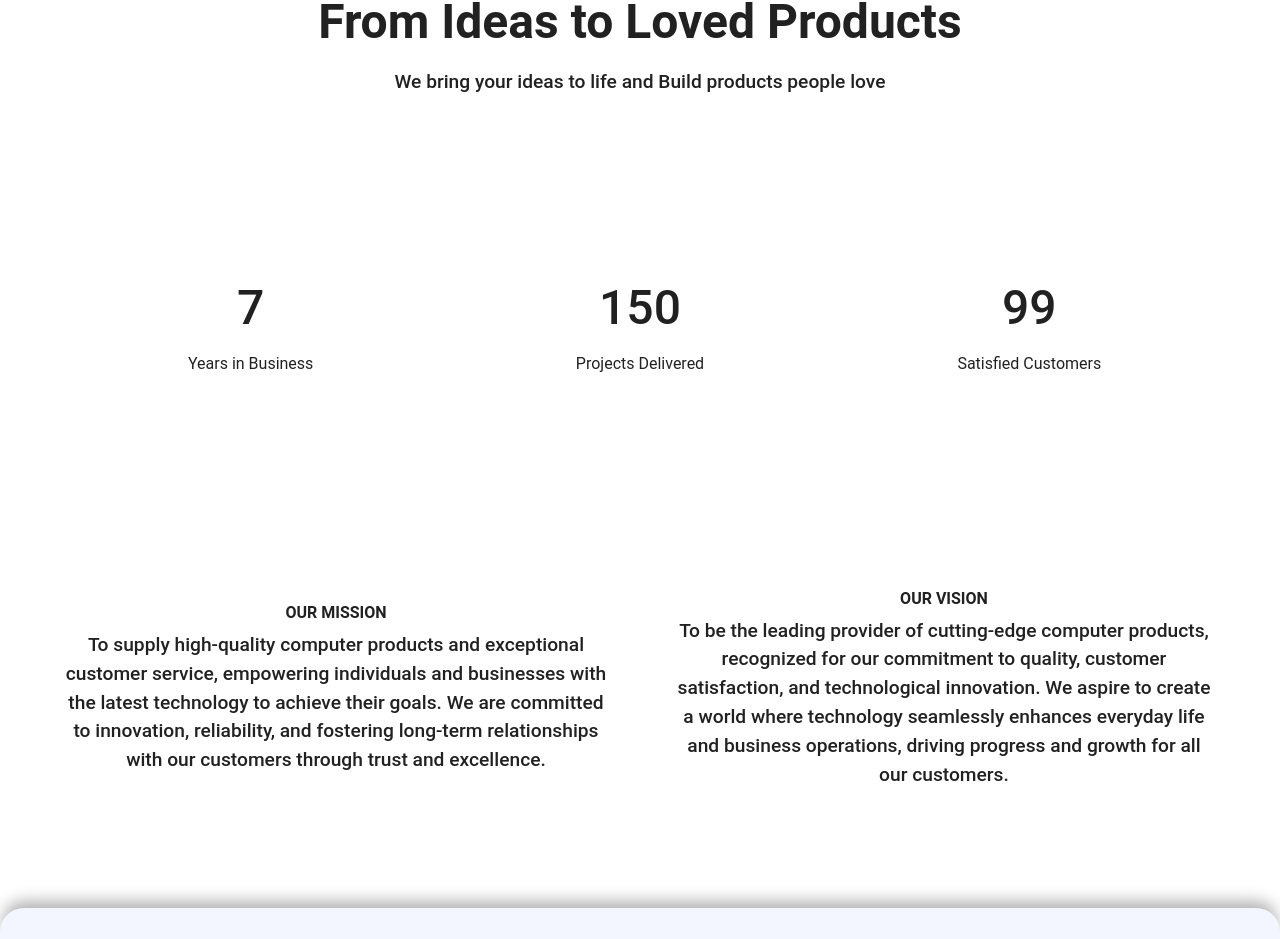
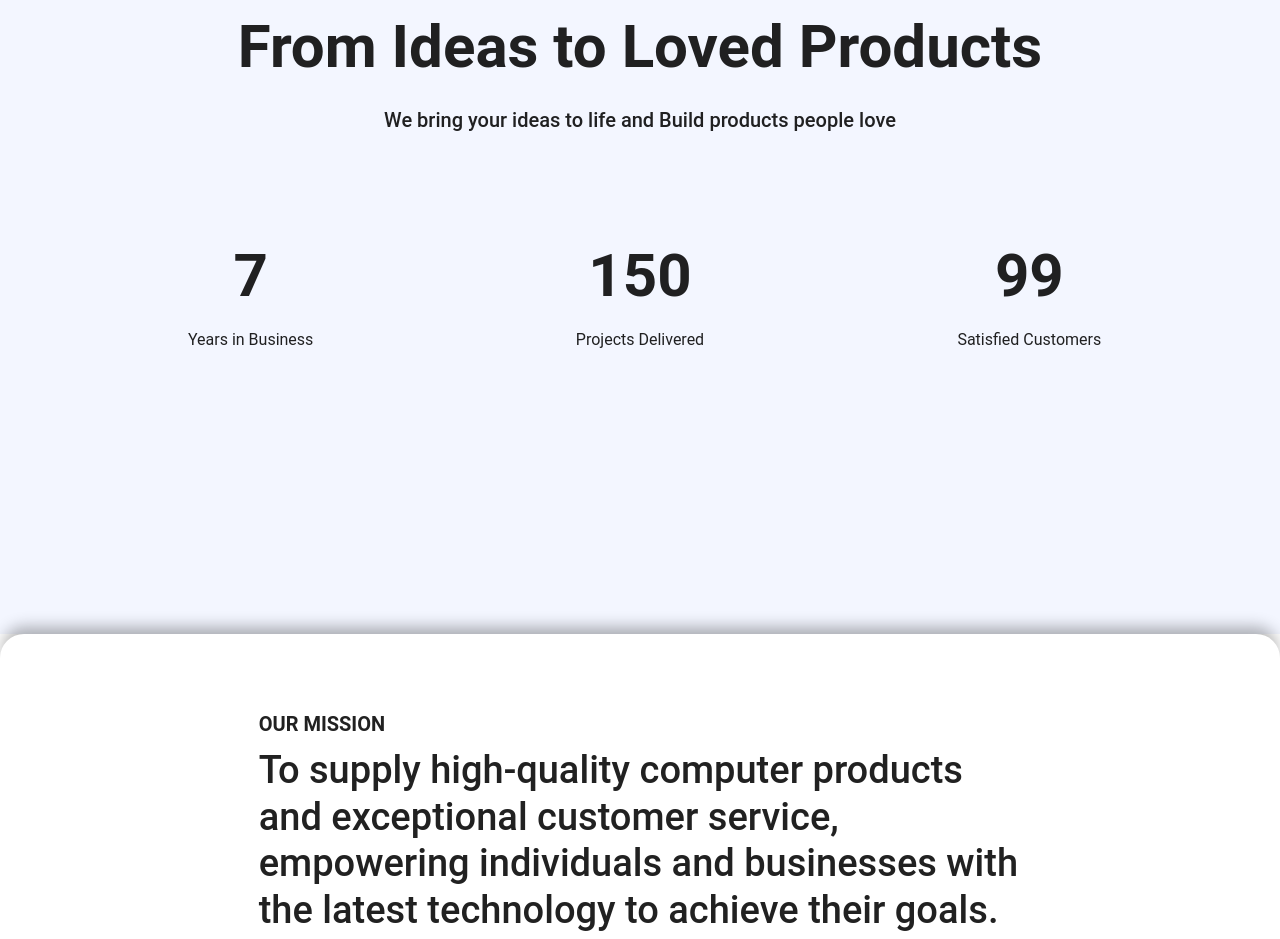
Before and after one commit to dev-artlouise/BH-website, a React (Vite) app: page /about-us in a window 1280 px wide. Shown: the part 166-1105 px from the top of the page. Built offline with nearby package versions, Linux system fonts and the light colour scheme; no server answers.

Commit message:
partial updated about us page

```diff
--- a/src/layouts/about/Introduction.jsx
+++ b/src/layouts/about/Introduction.jsx
@@ -1,7 +1,9 @@
 import { Typography, Box } from "@mui/material";
+
 import ButtonComponent from "../../components/common/ButtonComponent";
 import { useAboutUs } from "../../hooks/useAboutPage";
 import SkeletonLoaderComponent from "../../components/common/SkeletonLoaderComponent";
+import Reveal from "../../components/animations/Reveal";
 
 const LoadingAboutUs = () => (
   <Box
@@ -24,51 +26,43 @@ const LoadingAboutUs = () => (
 );
 
 const Introduction = () => {
-  const { isLoading, data } = useAboutUs();
-  const { title, content } = data?.data || {};
+  // const { isLoading, data } = useAboutUs();
+  // const { title, content } = data?.data || {};
 
   return (
     <Box
-      sx={{
-        paddingTop: "64px",
-        paddingBottom: "64px",
-        marginBottom: "32px"
-      }}>
-
-      {isLoading ? (
+      sx={
+        {
+          // marginBottom: "32px",
+        }
+      }
+    >
+      {/* {isLoading ? (
         <LoadingAboutUs />
       ) : (
         <>
+
+        </>
+      )} */}
+      <Reveal>
         <Typography
+          fontSize={{ xs: "38px", sm: "42px", md: "50px", lg: "60px" }}
+          textAlign={{ xs: "center" }}
           variant="h3"
           fontWeight="700"
-            textAlign="center"
           gutterBottom
         >
           {/* {title} */}
           From Ideas to Loved Products
         </Typography>
+      </Reveal>
 
-          <Typography
-            variant="h6"
-            fontWeight="500"
-            fontSize="1.2rem"
-            textAlign="center"
-            gutterBottom
-          >
+      <Reveal>
+        <Typography variant="h6" component="p" textAlign={{ xs: "center" }}>
           {/* {content} */}
           We bring your ideas to life and Build products people love
         </Typography>
-
-          {/* <Box display="flex" justifyContent="center">
-            <ButtonComponent
-              label="Contact us"
-              variant="contained"
-              size="large"
-            />
-          </Box> */}
-        </>
-      )}
+      </Reveal>
     </Box>
   );
 };
--- a/src/layouts/about/Mission.jsx
+++ b/src/layouts/about/Mission.jsx
@@ -1,5 +1,6 @@
 import { Box, Typography } from "@mui/material";
 import SkeletonLoaderComponent from "../../components/common/SkeletonLoaderComponent";
+import Reveal from "../../components/animations/Reveal";
 
 const LoadingComponent = () => (
   <Box
@@ -16,26 +17,39 @@ const LoadingComponent = () => (
 );
 
 const Mission = ({ data, isLoading }) => (
-  <Box sx={{ marginBottom: "32px" }}>
+  <Box
+    sx={{
+      display: "flex",
+      flexDirection: "column",
+      justifyContent: "center",
+      minHeight: "50vh",
+    }}
+  >
+    {/* {isLoading ? (
+      <LoadingComponent />
+    ) : (
+
+    )} */}
+    <Box>
+      <Reveal>
         <Typography
-      variant="body1"
+          variant="h6"
           fontWeight="700"
           textTransform="uppercase"
-      textAlign="center"
+          textAlign={{ xs: "center", md: "start" }}
           gutterBottom
         >
           Our Mission
         </Typography>
+      </Reveal>
 
-    {isLoading ? (
-      <LoadingComponent />
-    ) : (
+      <Reveal>
         <Typography
-        variant="body1"
+          variant="h4"
           fontWeight="500"
-        fontSize="1.2rem"
-        textAlign="center"
+          fontSize={{ xs: "20px", md: "38px" }}
           gutterBottom
+          textAlign={{ xs: "center", md: "start" }}
         >
           To supply high-quality computer products and exceptional customer
           service, empowering individuals and businesses with the latest
@@ -44,7 +58,8 @@ const Mission = ({ data, isLoading }) => (
           through trust and excellence.
           {/* {data} */}
         </Typography>
-    )}
+      </Reveal>
+    </Box>
   </Box>
 );
 
--- a/src/layouts/about/Stats.jsx
+++ b/src/layouts/about/Stats.jsx
@@ -1,11 +1,13 @@
 import { Box, Grid, Typography } from "@mui/material";
 import SkeletonLoaderComponent from "../../components/common/SkeletonLoaderComponent";
 import { useStats } from "../../hooks/useAboutPage";
+import Reveal from "../../components/animations/Reveal";
 
 const LoadingStats = () => (
   <Box
     sx={{
-      padding: "16px",
+      paddingTop: "64px",
+      paddingBottom: "64px",
       display: "flex",
       flexDirection: "column",
       alignItems: "center",
@@ -29,7 +31,7 @@ const LoadingStats = () => (
 
 const StatItem = ({ isLoading, value, label }) => (
   <Grid item xs={12} sm={4}>
-    {isLoading ? (
+    {/* {isLoading ? (
       <LoadingStats />
     ) : (
       <Box
@@ -45,7 +47,22 @@ const StatItem = ({ isLoading, value, label }) => (
         </Typography>
         <Typography variant="body1">{label}</Typography>
       </Box>
-    )}
+    )} */}
+    <Reveal>
+      <Box
+        display="flex"
+        flexDirection="column"
+        justifyContent="center"
+        alignItems="center"
+        height="100%"
+        my={5}
+      >
+        <Typography variant="h2" fontWeight="700" mb={2}>
+          {value}
+        </Typography>
+        <Typography variant="body1">{label}</Typography>
+      </Box>
+    </Reveal>
   </Grid>
 );
 
@@ -55,7 +72,7 @@ const Stats = () => {
     data?.data || {};
 
   return (
-    <Box>
+    <Box sx={{ paddingTop: "64px", paddingBottom: "64px" }}>
       <Grid container spacing={2}>
         <StatItem
           isLoading={isLoading}
@@ -63,12 +80,14 @@ const Stats = () => {
           // value={year_in_business}
           label="Years in Business"
         />
+
         <StatItem
           isLoading={isLoading}
           value={"150"}
           // value={project_delivered}
           label="Projects Delivered"
         />
+
         <StatItem
           isLoading={isLoading}
           value={"99"}
--- a/src/layouts/about/Vision.jsx
+++ b/src/layouts/about/Vision.jsx
@@ -1,5 +1,7 @@
 import { Box, Typography } from "@mui/material";
 import SkeletonLoaderComponent from "../../components/common/SkeletonLoaderComponent";
+
+import Reveal from "../../components/animations/Reveal";
 
 const LoadingComponent = () => (
   <Box
@@ -16,35 +18,44 @@ const LoadingComponent = () => (
 );
 
 const Vision = ({ data, isLoading }) => (
-  <Box sx={{ marginBottom: "32px" }}>
+  <Box
+    sx={{
+      display: "flex",
+      flexDirection: "column",
+      justifyContent: "center",
+      minHeight: "50vh",
+    }}
+  >
+    <Box>
+      <Reveal>
         <Typography
-      variant="body1"
+          variant="h6"
           fontWeight="700"
           textTransform="uppercase"
-      textAlign="center"
+          textAlign={{ xs: "center", md: "start" }}
           gutterBottom
         >
           Our Vision
         </Typography>
+      </Reveal>
 
-    {isLoading ? (
-      <LoadingComponent />
-    ) : (
+      <Reveal>
         <Typography
-        variant="body1"
+          variant="h4"
           fontWeight="500"
-        fontSize="1.2rem"
-        textAlign="center"
+          fontSize={{ xs: "20px", md: "38px" }}
           gutterBottom
+          textAlign={{ xs: "center", md: "start" }}
         >
+          To be the leading provider of cutting-edge computer products,
+          recognized for our commitment to quality, customer satisfaction, and
+          technological innovation. We aspire to create a world where technology
+          seamlessly enhances everyday life and business operations, driving
+          progress and growth for all our customers.
           {/* {data} */}
-        To be the leading provider of cutting-edge computer products, recognized
-        for our commitment to quality, customer satisfaction, and technological
-        innovation. We aspire to create a world where technology seamlessly
-        enhances everyday life and business operations, driving progress and
-        growth for all our customers.
         </Typography>
-    )}
+      </Reveal>
+    </Box>
   </Box>
 );
 
--- a/src/pages/About.jsx
+++ b/src/pages/About.jsx
@@ -20,14 +20,19 @@ const About = () => {
     <>
       <Box
         sx={{
+          background: "#f3f6ff",
           position: "relative",
-          minHeight: "50vh",
+          minHeight: "100vh",
+          paddingTop: "64px",
+          paddingBottom: "64px",
+          display: "flex",
+          alignItems: "center",
+          justifyContent: "center",
         }}
       >
-        <Box sx={{ paddingTop: "64px", paddingBottom: "64px" }}>
         <Container
           sx={{
-              paddingY: { xs: '', md: '2rem' },
+            paddingY: { xs: "", md: "2rem" },
           }}
         >
           <Introduction />
@@ -35,31 +40,33 @@ const About = () => {
         </Container>
       </Box>
 
-      </Box>
-
       <Box
         sx={{
+          position: "relative",
+          display: "flex",
+          alignItems: "center",
+          justifyContent: "center",
+          flexDirection: { xs: "column", md: "row" }, // Responsive flex direction
+          borderRadius: "1.5rem  1.5rem 0 0", // Apply border radius only on the left and right sides
+          boxShadow: "0 -10px 15px -3px rgba(0,0,0,0.3)", // Apply shadow to the top only
           paddingTop: "64px",
           paddingBottom: "64px",
-          paddingLeft: "16px",
-          paddingRight: "16px",
         }}
       >
-        <Container fixed>
+        <Container>
           <Grid
             container
-            spacing={8}
+            spacing={2}
             alignItems="center"
             justifyContent="center"
-            sx={{ minHeight: "50vh" }}
           >
             {/* Mission */}
-            <Grid item xs={12} sm={6}>
+            <Grid item xs={12} sm={10} md={8}>
               <Mission isLoading={isLoading} data={mission} />
             </Grid>
 
             {/* Vision */}
-            <Grid item xs={12} sm={6}>
+            <Grid item xs={12} sm={10} md={8}>
               <Vision isLoading={isLoading} data={vision} />
             </Grid>
           </Grid>
@@ -77,8 +84,7 @@ const About = () => {
       >
         <OurStory />
         <Team />
-      </Box >
-
+      </Box>
     </>
   );
 };
```
Lines whose indentation alone changed are shown as unchanged.
